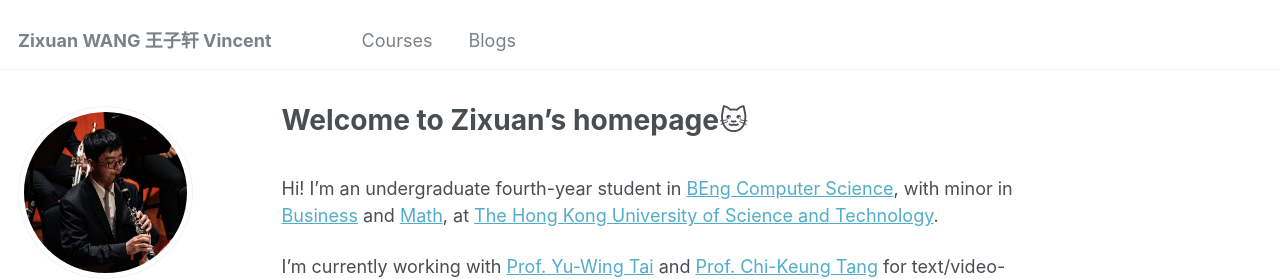
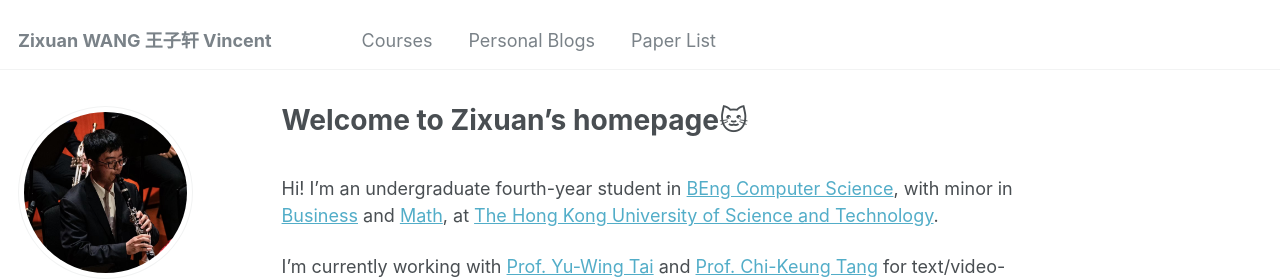
Before and after one commit to Vincent2311/Vincent2311.github.io, a Jekyll site: the page built from _pages/about.md, in a window 1280 px wide. Shown: the top 279 px of the page. Built offline with Jekyll 4.4.1, drawn with Linux system fonts in a browser that asks for light colours.

Commit message:
add paper list

```diff
--- a/_data/navigation.yml
+++ b/_data/navigation.yml
@@ -9,8 +9,11 @@ main:
   - title: "Courses"
     url: /teaching/
 
-  - title: "Blogs"
+  - title: "Personal Blogs"
     url: https://blogs-bco.pages.dev
+
+  - title: "Paper List"
+    url: https://vincent2311.gitbook.io/vincents-paper-list/
 
   # - title: "CV"
   #   url: /cv/
```
